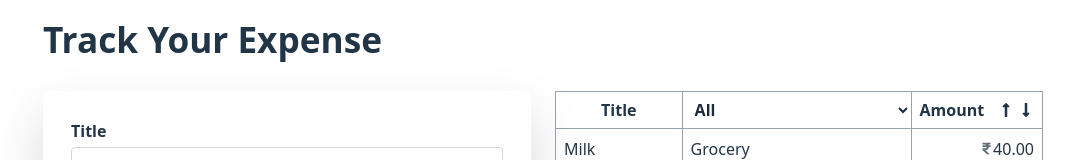
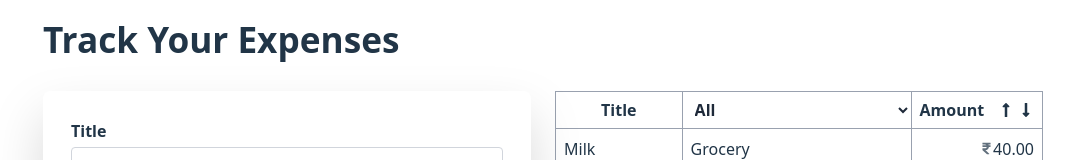
Before and after one commit to sc3ways/react-expense-data, a React (Vite) app: page / in a window 1280 px wide. Shown: the top 160 px of the page, without its empty margins (97-1171 px from the left). Built offline with nearby package versions, Linux system fonts and the light colour scheme.

Commit message:
heading commit

```diff
--- a/src/App.jsx
+++ b/src/App.jsx
@@ -7,7 +7,7 @@ function App() {
       <div className="container lg:w-5xl sm:w-full mx-auto">
         <div className="lg:flex justify-center sm:block flex-wrap py-5 ">
           <div className="sec-title w-full mb-5 px-3">
-            <h1 className="capitalize font-semibold">Track your expense</h1>
+            <h1 className="capitalize font-semibold">Track your expenses</h1>
           </div>
           <div className="lg:w-[50%] sm:w-[100%] xs:w-[100%] p-3">
             <ExpenseForm />
```
